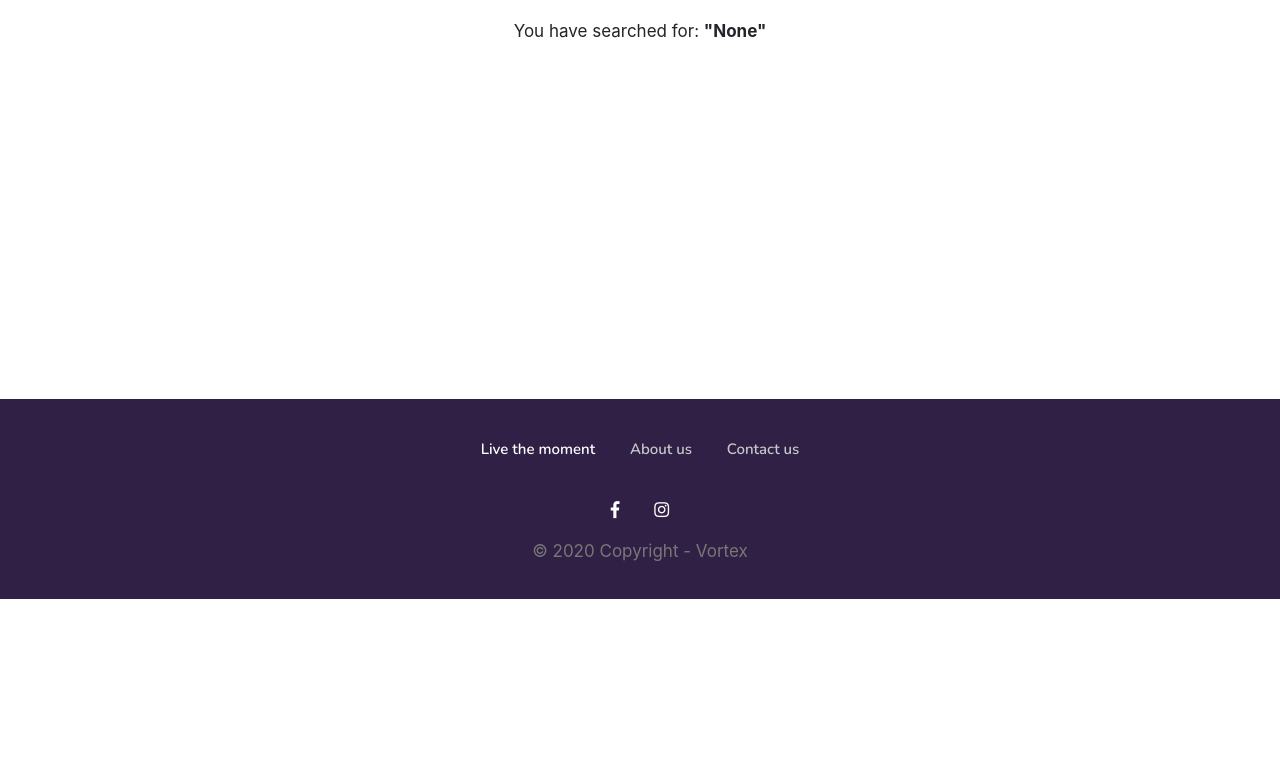
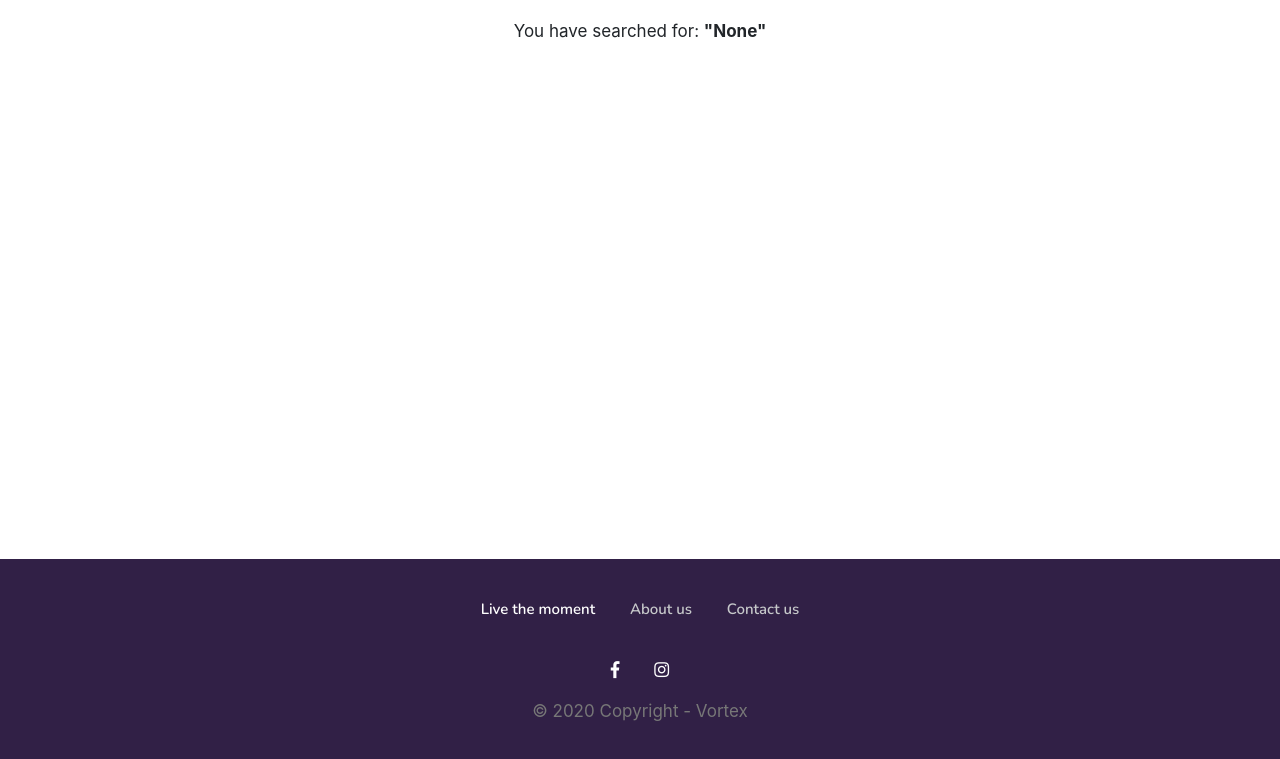
Before and after one commit to rtexerinha/eventlinez, a Django app: page /shop/search in a window 1280 px wide. Shown: the part 105-864 px from the top of the page. Before the commit the page ends 704 px from the top, so only its background shows below. Run offline with Django 3.2, Linux system fonts and the light colour scheme; data that the repository does not hold is empty; parts of the project's set-up code (start-up, migrations or seed data) failed here and were passed over; some libraries are stand-ins or nearby versions.

Commit message:
Correção de bugs

```diff
--- a/order/templates/order/orders_list.html
+++ b/order/templates/order/orders_list.html
@@ -5,7 +5,7 @@
 {% endblock %}
 {% block content %}
 	<div>
-		<div class="text-center">
+		<div class="text-center" style="min-height: 50vh;">
 			<br>
 			<h1 class="text-center title-order">Order History</h1>
 			<br>
--- a/shop/templates/search.html
+++ b/shop/templates/search.html
@@ -7,7 +7,7 @@
 	Search - Eventlinez
 {% endblock %}
 {% block content %}
-    <aside style="min-height: 50vh;">
+    <aside style="min-height: 70vh;">
 	<div>
 		<p class="text-center my_search_text">You have searched for: <b>"{{ query }}"</b></p>
 	</div>
```
